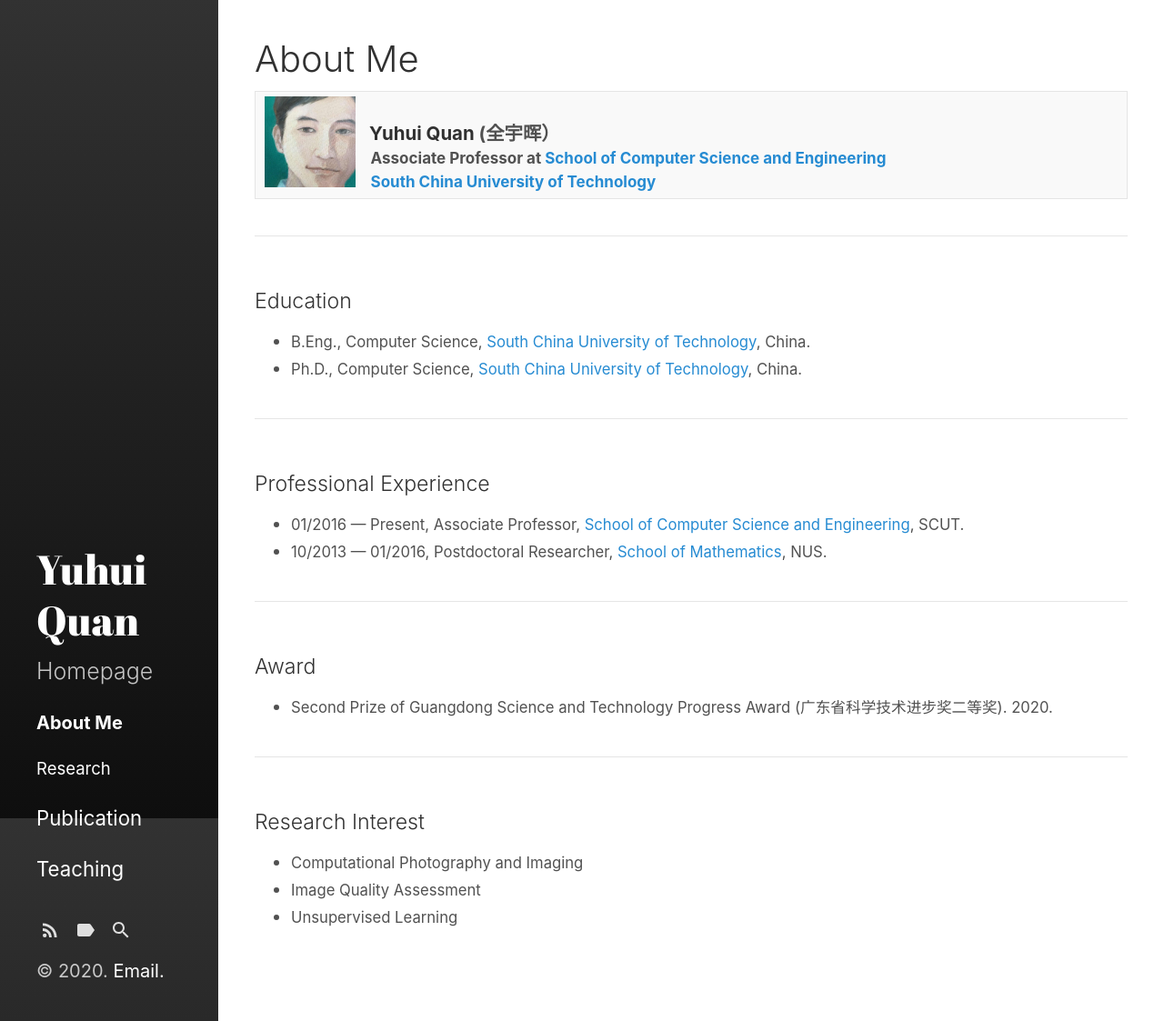
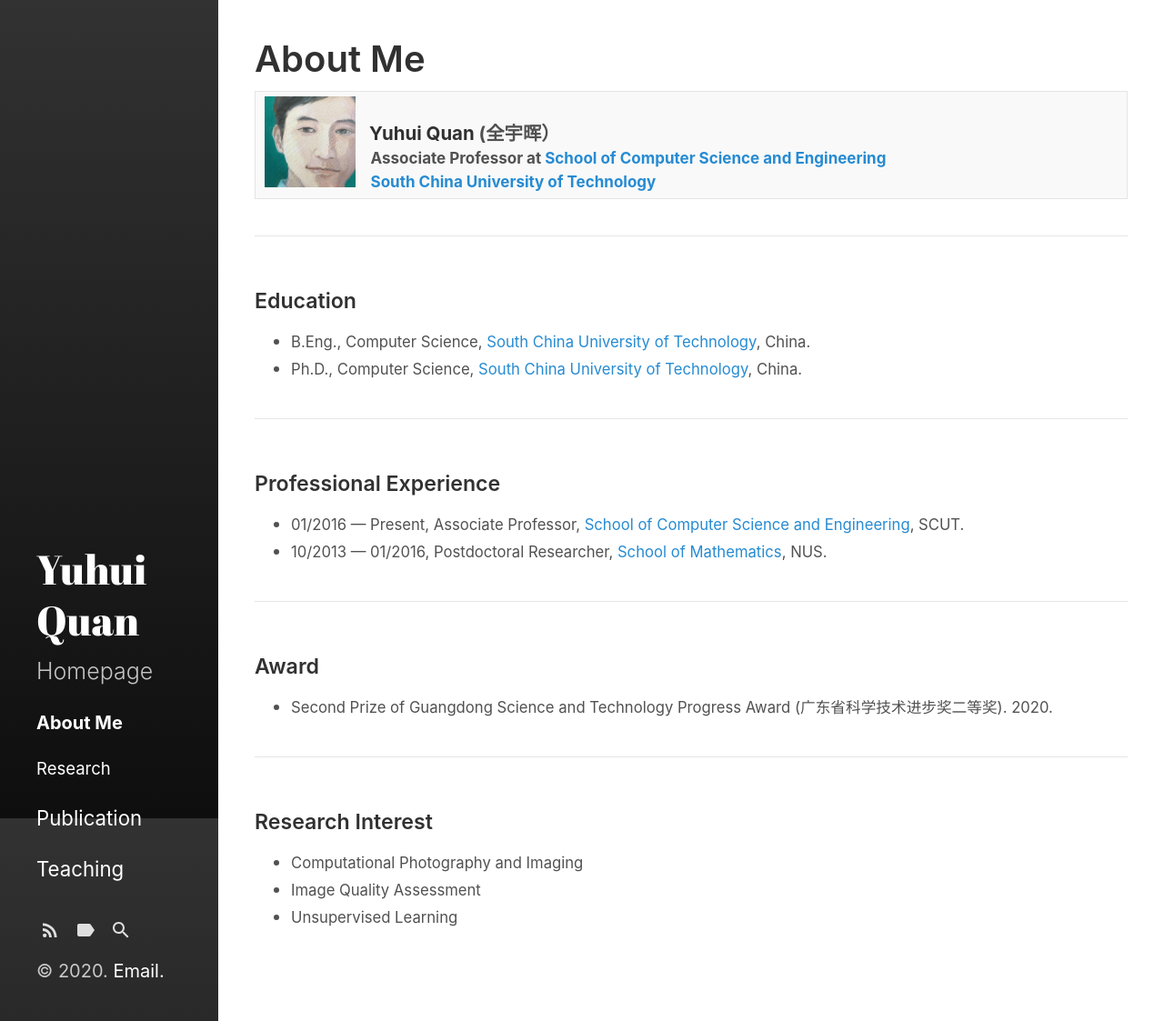
Before and after one commit to Dofboom/Dofboom.github.io, a Jekyll site: the page built from index.html, in a window 1280 px wide and 1123 px high. Shown: the whole window at 91% size. Built offline with Jekyll 4.4.1, drawn with Linux system fonts in a browser that asks for light colours; the list of posts is cut into pages by our own code.

Commit message:
Update _type.scss

```diff
--- a/_sass/hydeout/_type.scss
+++ b/_sass/hydeout/_type.scss
@@ -10,14 +10,14 @@ h5,
 h6,
 .site-title {
   color: $heading-color;
-  font-weight: 300;
+  font-weight: 600;
   line-height: 1.25;
   margin-bottom: $heading-spacing;
   text-rendering: optimizeLegibility;
 }
 
 h1 {
-  font-size: 2rem;
+  font-size: 1rem;
 }
 
 h2 {
```
